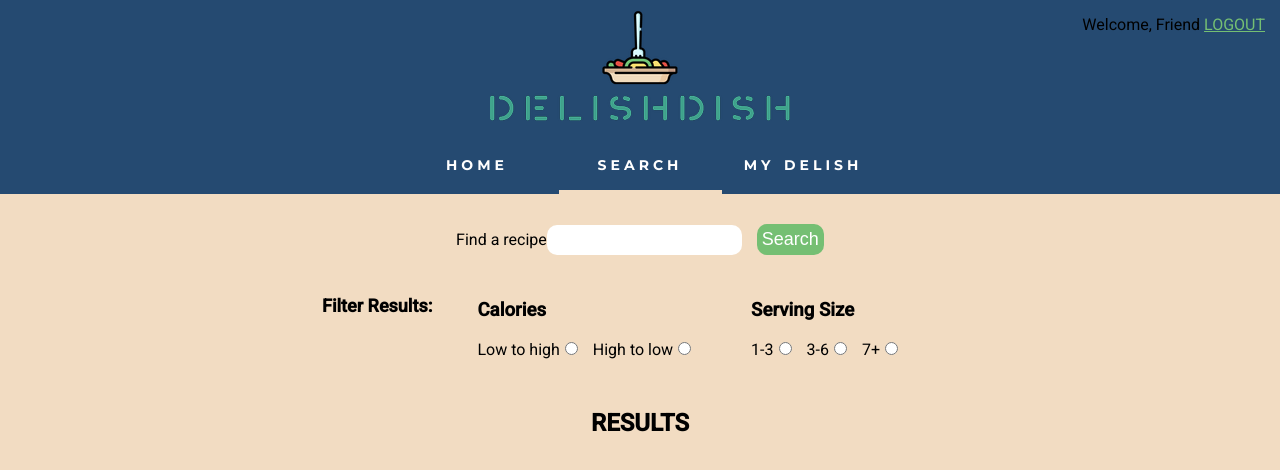
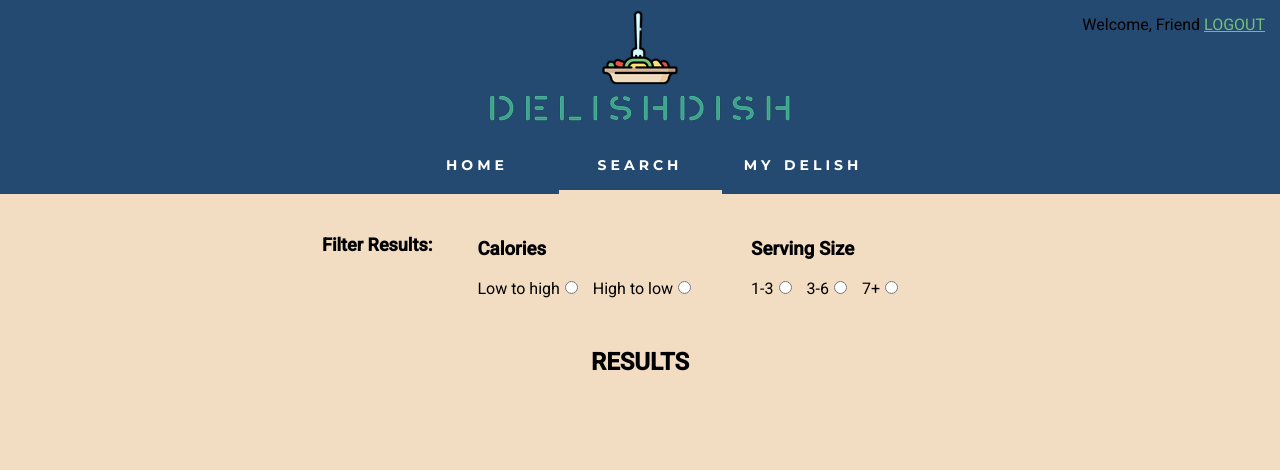
Before and after one commit to scottefloyd/recipe_angular_project, an Angular app: page /recipelist in a window 1280 px wide. Shown: the top 470 px of the page. Built offline with nearby package versions, Linux system fonts and the light colour scheme.

Commit message:
removed repeating code

```diff
--- a/src/app/recipe-list/recipe-list.component.css
+++ b/src/app/recipe-list/recipe-list.component.css
@@ -21,10 +21,10 @@ img{
     size: 100px;
     width: 200px;
 }
-a{
+/* a{
     text-decoration-color: #254a71;
 }
-
+    */
 .list-search {
 
   margin-top: 30px;
--- a/src/app/recipe-list/recipe-list.component.html
+++ b/src/app/recipe-list/recipe-list.component.html
@@ -1,10 +1,10 @@
-<div class="list-search">
+<!-- <div class="list-search">
   <form #searchForm="ngForm" (ngSubmit)="searchEdamam(searchForm)">
     <label>Find a recipe</label>
     <input type="text" name="recipename" ngModel />
     <button>Search</button>
   </form>
-</div>
+</div> -->
 
 <section class="filters">
 <h2>Filter Results:</h2>
```
